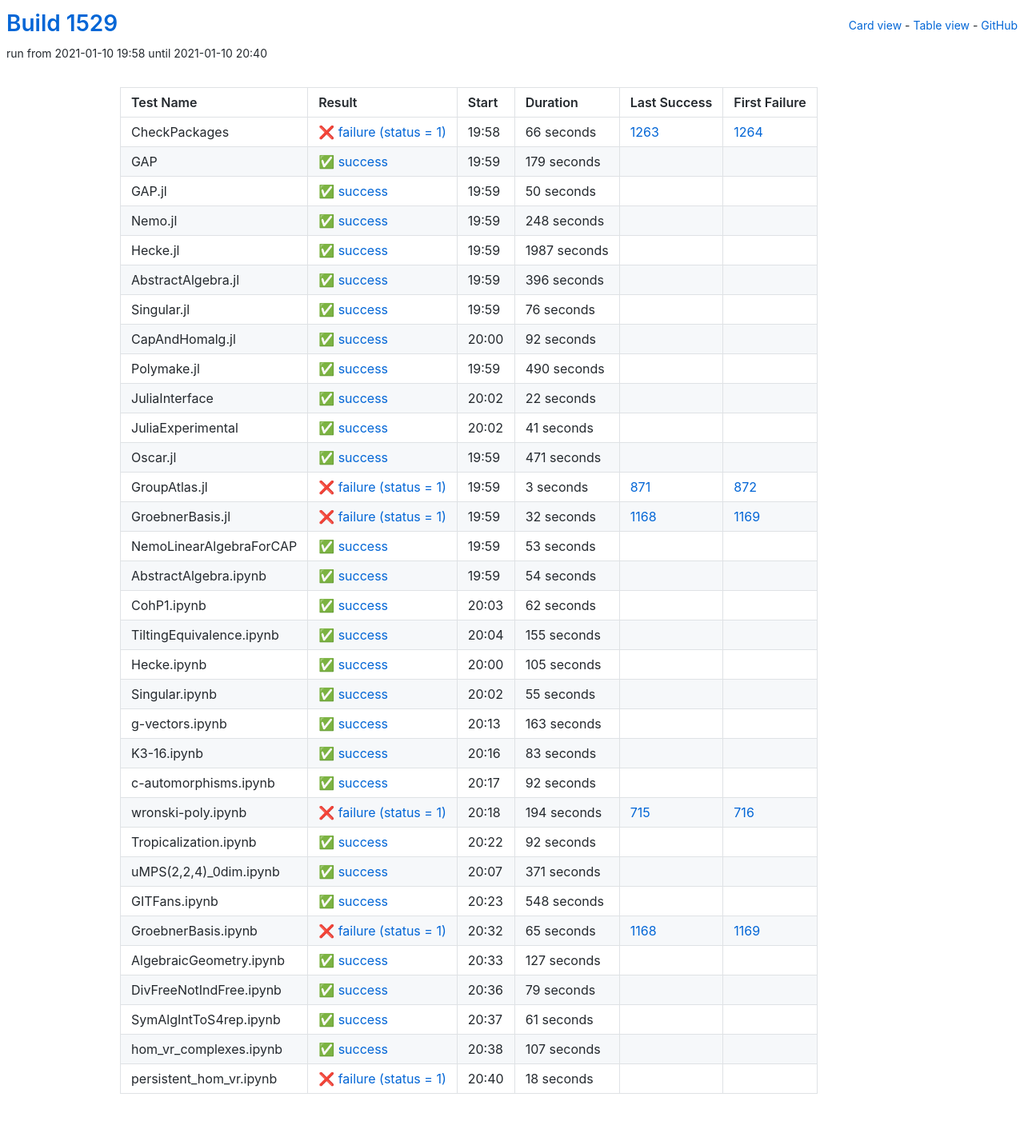
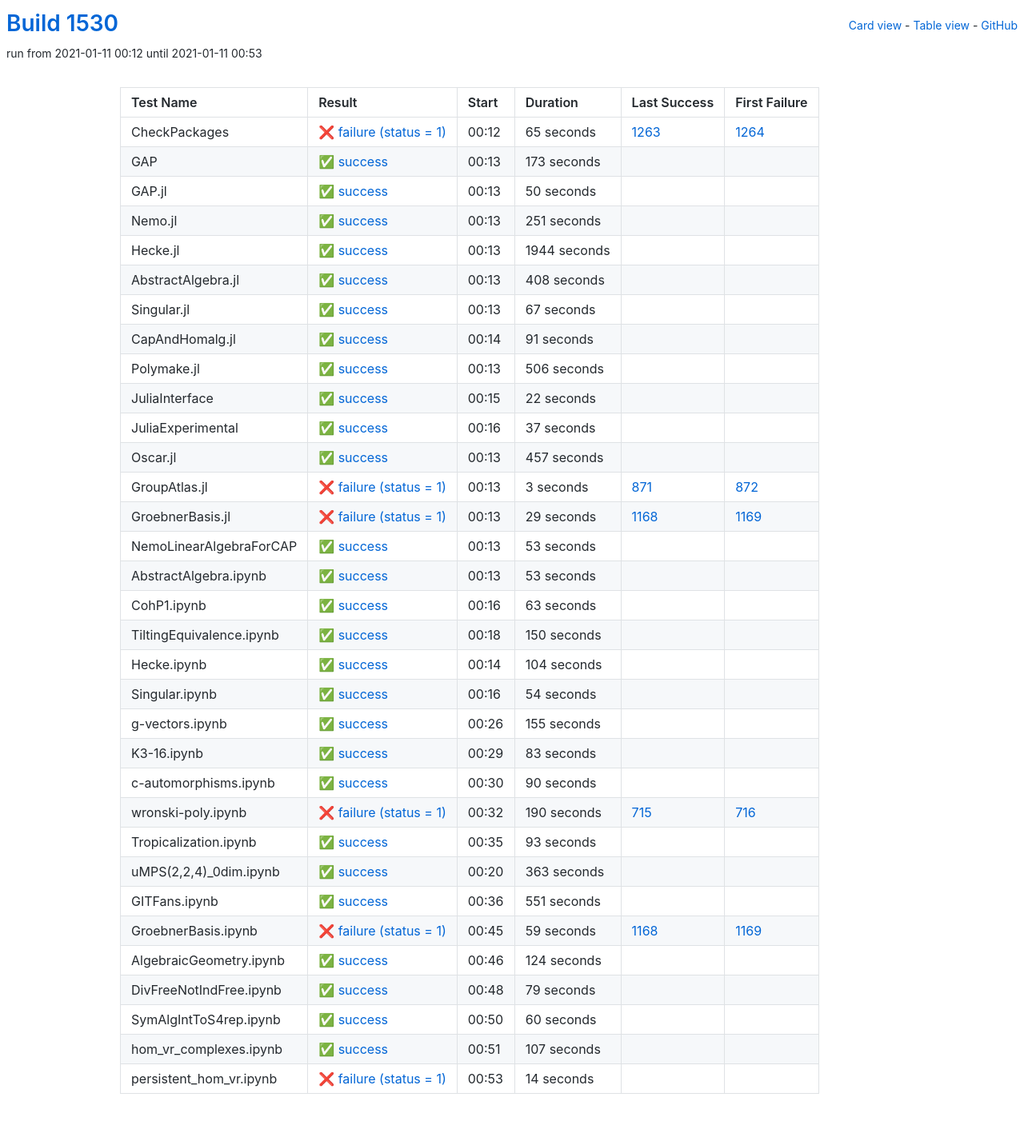
Before and after one commit to oscar-system/oscar-ci-status-stable, a Jekyll site: the page built from table.html, in a window 1280 px wide. Shown: the whole page at 80% size. Built offline with Jekyll 4.4.1, drawn with Linux system fonts in a browser that asks for light colours.

Commit message:
Build #1530

```diff
--- a/_data/ci.yml
+++ b/_data/ci.yml
@@ -1,6 +1,6 @@
 ---
-build: 1529
-build_url: https://oscarci.mathematik.uni-kl.de/job/oscar-stable/1529/
+build: 1530
+build_url: https://oscarci.mathematik.uni-kl.de/job/oscar-stable/1530/
 job: oscar-stable
 organization: oscar-system
 repo: oscar-ci-status-stable
@@ -8,32 +8,32 @@ repourl: https://github.com/oscar-system/oscar-ci-status-stable
 tests:
 - name: CheckPackages
   id: checkpackages
-  log: https://oscarci.mathematik.uni-kl.de/job/oscar-stable/1529/artifact/logs/build-1529/CheckPackages.log
-  start: 2021-01-10 19:58
+  log: https://oscarci.mathematik.uni-kl.de/job/oscar-stable/1530/artifact/logs/build-1530/CheckPackages.log
+  start: 2021-01-11 00:12
   success: false
   exitcode: 1
   status: failure
-  duration: 66
+  duration: 65
   last_success: 1263
   last_success_url: https://oscarci.mathematik.uni-kl.de/job/oscar-stable/1263/
   first_failure: 1264
   first_failure_url: https://oscarci.mathematik.uni-kl.de/job/oscar-stable/1264/
 - name: GAP
   id: gap
-  log: https://oscarci.mathematik.uni-kl.de/job/oscar-stable/1529/artifact/logs/build-1529/GAP.log
-  start: 2021-01-10 19:59
+  log: https://oscarci.mathematik.uni-kl.de/job/oscar-stable/1530/artifact/logs/build-1530/GAP.log
+  start: 2021-01-11 00:13
   success: true
   exitcode: 0
   status: success
-  duration: 179
+  duration: 173
   last_success: false
   last_success_url:
   first_failure: false
   first_failure_url:
 - name: GAP.jl
   id: gap-jl
-  log: https://oscarci.mathematik.uni-kl.de/job/oscar-stable/1529/artifact/logs/build-1529/GAP.jl.log
-  start: 2021-01-10 19:59
+  log: https://oscarci.mathematik.uni-kl.de/job/oscar-stable/1530/artifact/logs/build-1530/GAP.jl.log
+  start: 2021-01-11 00:13
   success: true
   exitcode: 0
   status: success
@@ -44,80 +44,80 @@ tests:
   first_failure_url:
 - name: Nemo.jl
   id: nemo-jl
-  log: https://oscarci.mathematik.uni-kl.de/job/oscar-stable/1529/artifact/logs/build-1529/Nemo.jl.log
-  start: 2021-01-10 19:59
+  log: https://oscarci.mathematik.uni-kl.de/job/oscar-stable/1530/artifact/logs/build-1530/Nemo.jl.log
+  start: 2021-01-11 00:13
   success: true
   exitcode: 0
   status: success
-  duration: 248
+  duration: 251
   last_success: false
   last_success_url:
   first_failure: false
   first_failure_url:
 - name: Hecke.jl
   id: hecke-jl
-  log: https://oscarci.mathematik.uni-kl.de/job/oscar-stable/1529/artifact/logs/build-1529/Hecke.jl.log
-  start: 2021-01-10 19:59
+  log: https://oscarci.mathematik.uni-kl.de/job/oscar-stable/1530/artifact/logs/build-1530/Hecke.jl.log
+  start: 2021-01-11 00:13
   success: true
   exitcode: 0
   status: success
-  duration: 1987
+  duration: 1944
   last_success: false
   last_success_url:
   first_failure: false
   first_failure_url:
 - name: AbstractAlgebra.jl
   id: abstractalgebra-jl
-  log: https://oscarci.mathematik.uni-kl.de/job/oscar-stable/1529/artifact/logs/build-1529/AbstractAlgebra.jl.log
-  start: 2021-01-10 19:59
+  log: https://oscarci.mathematik.uni-kl.de/job/oscar-stable/1530/artifact/logs/build-1530/AbstractAlgebra.jl.log
+  start: 2021-01-11 00:13
   success: true
   exitcode: 0
   status: success
-  duration: 396
+  duration: 408
   last_success: false
   last_success_url:
   first_failure: false
   first_failure_url:
 - name: Singular.jl
   id: singular-jl
-  log: https://oscarci.mathematik.uni-kl.de/job/oscar-stable/1529/artifact/logs/build-1529/Singular.jl.log
-  start: 2021-01-10 19:59
+  log: https://oscarci.mathematik.uni-kl.de/job/oscar-stable/1530/artifact/logs/build-1530/Singular.jl.log
+  start: 2021-01-11 00:13
   success: true
   exitcode: 0
   status: success
-  duration: 76
+  duration: 67
   last_success: false
   last_success_url:
   first_failure: false
   first_failure_url:
 - name: CapAndHomalg.jl
   id: capandhomalg-jl
-  log: https://oscarci.mathematik.uni-kl.de/job/oscar-stable/1529/artifact/logs/build-1529/CapAndHomalg.jl.log
-  start: 2021-01-10 20:00
+  log: https://oscarci.mathematik.uni-kl.de/job/oscar-stable/1530/artifact/logs/build-1530/CapAndHomalg.jl.log
+  start: 2021-01-11 00:14
   success: true
   exitcode: 0
   status: success
-  duration: 92
+  duration: 91
   last_success: false
   last_success_url:
   first_failure: false
   first_failure_url:
 - name: Polymake.jl
   id: polymake-jl
-  log: https://oscarci.mathematik.uni-kl.de/job/oscar-stable/1529/artifact/logs/build-1529/Polymake.jl.log
-  start: 2021-01-10 19:59
+  log: https://oscarci.mathematik.uni-kl.de/job/oscar-stable/1530/artifact/logs/build-1530/Polymake.jl.log
+  start: 2021-01-11 00:13
   success: true
   exitcode: 0
   status: success
-  duration: 490
+  duration: 506
   last_success: false
   last_success_url:
   first_failure: false
   first_failure_url:
 - name: JuliaInterface
   id: juliainterface
-  log: https://oscarci.mathematik.uni-kl.de/job/oscar-stable/1529/artifact/logs/build-1529/JuliaInterface.log
-  start: 2021-01-10 20:02
+  log: https://oscarci.mathematik.uni-kl.de/job/oscar-stable/1530/artifact/logs/build-1530/JuliaInterface.log
+  start: 2021-01-11 00:15
   success: true
   exitcode: 0
   status: success
@@ -128,32 +128,32 @@ tests:
   first_failure_url:
 - name: JuliaExperimental
   id: juliaexperimental
-  log: https://oscarci.mathematik.uni-kl.de/job/oscar-stable/1529/artifact/logs/build-1529/JuliaExperimental.log
-  start: 2021-01-10 20:02
+  log: https://oscarci.mathematik.uni-kl.de/job/oscar-stable/1530/artifact/logs/build-1530/JuliaExperimental.log
+  start: 2021-01-11 00:16
   success: true
   exitcode: 0
   status: success
-  duration: 41
+  duration: 37
   last_success: false
   last_success_url:
   first_failure: false
   first_failure_url:
 - name: Oscar.jl
   id: oscar-jl
-  log: https://oscarci.mathematik.uni-kl.de/job/oscar-stable/1529/artifact/logs/build-1529/Oscar.jl.log
-  start: 2021-01-10 19:59
+  log: https://oscarci.mathematik.uni-kl.de/job/oscar-stable/1530/artifact/logs/build-1530/Oscar.jl.log
+  start: 2021-01-11 00:13
   success: true
   exitcode: 0
   status: success
-  duration: 471
+  duration: 457
   last_success: false
   last_success_url:
   first_failure: false
   first_failure_url:
 - name: GroupAtlas.jl
   id: groupatlas-jl
-  log: https://oscarci.mathematik.uni-kl.de/job/oscar-stable/1529/artifact/logs/build-1529/GroupAtlas.jl.log
-  start: 2021-01-10 19:59
+  log: https://oscarci.mathematik.uni-kl.de/job/oscar-stable/1530/artifact/logs/build-1530/GroupAtlas.jl.log
+  start: 2021-01-11 00:13
   success: false
   exitcode: 1
   status: failure
@@ -164,20 +164,20 @@ tests:
   first_failure_url: https://oscarci.mathematik.uni-kl.de/job/oscar-stable/872/
 - name: GroebnerBasis.jl
   id: groebnerbasis-jl
-  log: https://oscarci.mathematik.uni-kl.de/job/oscar-stable/1529/artifact/logs/build-1529/GroebnerBasis.jl.log
-  start: 2021-01-10 19:59
+  log: https://oscarci.mathematik.uni-kl.de/job/oscar-stable/1530/artifact/logs/build-1530/GroebnerBasis.jl.log
+  start: 2021-01-11 00:13
   success: false
   exitcode: 1
   status: failure
-  duration: 32
+  duration: 29
   last_success: 1168
   last_success_url: https://oscarci.mathematik.uni-kl.de/job/oscar-stable/1168/
   first_failure: 1169
   first_failure_url: https://oscarci.mathematik.uni-kl.de/job/oscar-stable/1169/
 - name: NemoLinearAlgebraForCAP
   id: nemolinearalgebraforcap
-  log: https://oscarci.mathematik.uni-kl.de/job/oscar-stable/1529/artifact/logs/build-1529/NemoLinearAlgebraForCAP.log
-  start: 2021-01-10 19:59
+  log: https://oscarci.mathematik.uni-kl.de/job/oscar-stable/1530/artifact/logs/build-1530/NemoLinearAlgebraForCAP.log
+  start: 2021-01-11 00:13
   success: true
   exitcode: 0
   status: success
@@ -188,8 +188,56 @@ tests:
   first_failure_url:
 - name: AbstractAlgebra.ipynb
   id: abstractalgebra-ipynb
-  log: https://oscarci.mathematik.uni-kl.de/job/oscar-stable/1529/artifact/logs/build-1529/AbstractAlgebra.ipynb.log
-  start: 2021-01-10 19:59
+  log: https://oscarci.mathematik.uni-kl.de/job/oscar-stable/1530/artifact/logs/build-1530/AbstractAlgebra.ipynb.log
+  start: 2021-01-11 00:13
+  success: true
+  exitcode: 0
+  status: success
+  duration: 53
+  last_success: false
+  last_success_url:
+  first_failure: false
+  first_failure_url:
+- name: CohP1.ipynb
+  id: cohp1-ipynb
+  log: https://oscarci.mathematik.uni-kl.de/job/oscar-stable/1530/artifact/logs/build-1530/CohP1.ipynb.log
+  start: 2021-01-11 00:16
+  success: true
+  exitcode: 0
+  status: success
+  duration: 63
+  last_success: false
+  last_success_url:
+  first_failure: false
+  first_failure_url:
+- name: TiltingEquivalence.ipynb
+  id: tiltingequivalence-ipynb
+  log: https://oscarci.mathematik.uni-kl.de/job/oscar-stable/1530/artifact/logs/build-1530/TiltingEquivalence.ipynb.log
+  start: 2021-01-11 00:18
+  success: true
+  exitcode: 0
+  status: success
+  duration: 150
+  last_success: false
+  last_success_url:
+  first_failure: false
+  first_failure_url:
+- name: Hecke.ipynb
+  id: hecke-ipynb
+  log: https://oscarci.mathematik.uni-kl.de/job/oscar-stable/1530/artifact/logs/build-1530/Hecke.ipynb.log
+  start: 2021-01-11 00:14
+  success: true
+  exitcode: 0
+  status: success
+  duration: 104
+  last_success: false
+  last_success_url:
+  first_failure: false
+  first_failure_url:
+- name: Singular.ipynb
+  id: singular-ipynb
+  log: https://oscarci.mathematik.uni-kl.de/job/oscar-stable/1530/artifact/logs/build-1530/Singular.ipynb.log
+  start: 2021-01-11 00:16
   success: true
   exitcode: 0
   status: success
@@ -198,22 +246,10 @@ tests:
   last_success_url:
   first_failure: false
   first_failure_url:
-- name: CohP1.ipynb
-  id: cohp1-ipynb
-  log: https://oscarci.mathematik.uni-kl.de/job/oscar-stable/1529/artifact/logs/build-1529/CohP1.ipynb.log
-  start: 2021-01-10 20:03
-  success: true
-  exitcode: 0
-  status: success
-  duration: 62
-  last_success: false
-  last_success_url:
-  first_failure: false
-  first_failure_url:
-- name: TiltingEquivalence.ipynb
-  id: tiltingequivalence-ipynb
-  log: https://oscarci.mathematik.uni-kl.de/job/oscar-stable/1529/artifact/logs/build-1529/TiltingEquivalence.ipynb.log
-  start: 2021-01-10 20:04
+- name: g-vectors.ipynb
+  id: g-vectors-ipynb
+  log: https://oscarci.mathematik.uni-kl.de/job/oscar-stable/1530/artifact/logs/build-1530/g-vectors.ipynb.log
+  start: 2021-01-11 00:26
   success: true
   exitcode: 0
   status: success
@@ -222,46 +258,10 @@ tests:
   last_success_url:
   first_failure: false
   first_failure_url:
-- name: Hecke.ipynb
-  id: hecke-ipynb
-  log: https://oscarci.mathematik.uni-kl.de/job/oscar-stable/1529/artifact/logs/build-1529/Hecke.ipynb.log
-  start: 2021-01-10 20:00
-  success: true
-  exitcode: 0
-  status: success
-  duration: 105
-  last_success: false
-  last_success_url:
-  first_failure: false
-  first_failure_url:
-- name: Singular.ipynb
-  id: singular-ipynb
-  log: https://oscarci.mathematik.uni-kl.de/job/oscar-stable/1529/artifact/logs/build-1529/Singular.ipynb.log
-  start: 2021-01-10 20:02
-  success: true
-  exitcode: 0
-  status: success
-  duration: 55
-  last_success: false
-  last_success_url:
-  first_failure: false
-  first_failure_url:
-- name: g-vectors.ipynb
-  id: g-vectors-ipynb
-  log: https://oscarci.mathematik.uni-kl.de/job/oscar-stable/1529/artifact/logs/build-1529/g-vectors.ipynb.log
-  start: 2021-01-10 20:13
-  success: true
-  exitcode: 0
-  status: success
-  duration: 163
-  last_success: false
-  last_success_url:
-  first_failure: false
-  first_failure_url:
 - name: K3-16.ipynb
   id: k3-16-ipynb
-  log: https://oscarci.mathematik.uni-kl.de/job/oscar-stable/1529/artifact/logs/build-1529/K3-16.ipynb.log
-  start: 2021-01-10 20:16
+  log: https://oscarci.mathematik.uni-kl.de/job/oscar-stable/1530/artifact/logs/build-1530/K3-16.ipynb.log
+  start: 2021-01-11 00:29
   success: true
   exitcode: 0
   status: success
@@ -272,92 +272,92 @@ tests:
   first_failure_url:
 - name: c-automorphisms.ipynb
   id: c-automorphisms-ipynb
-  log: https://oscarci.mathematik.uni-kl.de/job/oscar-stable/1529/artifact/logs/build-1529/c-automorphisms.ipynb.log
-  start: 2021-01-10 20:17
+  log: https://oscarci.mathematik.uni-kl.de/job/oscar-stable/1530/artifact/logs/build-1530/c-automorphisms.ipynb.log
+  start: 2021-01-11 00:30
   success: true
   exitcode: 0
   status: success
-  duration: 92
+  duration: 90
   last_success: false
   last_success_url:
   first_failure: false
   first_failure_url:
 - name: wronski-poly.ipynb
   id: wronski-poly-ipynb
-  log: https://oscarci.mathematik.uni-kl.de/job/oscar-stable/1529/artifact/logs/build-1529/wronski-poly.ipynb.log
-  start: 2021-01-10 20:18
+  log: https://oscarci.mathematik.uni-kl.de/job/oscar-stable/1530/artifact/logs/build-1530/wronski-poly.ipynb.log
+  start: 2021-01-11 00:32
   success: false
   exitcode: 1
   status: failure
-  duration: 194
+  duration: 190
   last_success: 715
   last_success_url: https://oscarci.mathematik.uni-kl.de/job/oscar-stable/715/
   first_failure: 716
   first_failure_url: https://oscarci.mathematik.uni-kl.de/job/oscar-stable/716/
 - name: Tropicalization.ipynb
   id: tropicalization-ipynb
-  log: https://oscarci.mathematik.uni-kl.de/job/oscar-stable/1529/artifact/logs/build-1529/Tropicalization.ipynb.log
-  start: 2021-01-10 20:22
+  log: https://oscarci.mathematik.uni-kl.de/job/oscar-stable/1530/artifact/logs/build-1530/Tropicalization.ipynb.log
+  start: 2021-01-11 00:35
   success: true
   exitcode: 0
   status: success
-  duration: 92
+  duration: 93
   last_success: false
   last_success_url:
   first_failure: false
   first_failure_url:
 - name: uMPS(2,2,4)_0dim.ipynb
   id: umps-2-2-4-0dim-ipynb
-  log: https://oscarci.mathematik.uni-kl.de/job/oscar-stable/1529/artifact/logs/build-1529/uMPS-2-2-4-_0dim.ipynb.log
-  start: 2021-01-10 20:07
+  log: https://oscarci.mathematik.uni-kl.de/job/oscar-stable/1530/artifact/logs/build-1530/uMPS-2-2-4-_0dim.ipynb.log
+  start: 2021-01-11 00:20
   success: true
   exitcode: 0
   status: success
-  duration: 371
+  duration: 363
   last_success: false
   last_success_url:
   first_failure: false
   first_failure_url:
 - name: GITFans.ipynb
   id: gitfans-ipynb
-  log: https://oscarci.mathematik.uni-kl.de/job/oscar-stable/1529/artifact/logs/build-1529/GITFans.ipynb.log
-  start: 2021-01-10 20:23
+  log: https://oscarci.mathematik.uni-kl.de/job/oscar-stable/1530/artifact/logs/build-1530/GITFans.ipynb.log
+  start: 2021-01-11 00:36
   success: true
   exitcode: 0
   status: success
-  duration: 548
+  duration: 551
   last_success: false
   last_success_url:
   first_failure: false
   first_failure_url:
 - name: GroebnerBasis.ipynb
   id: groebnerbasis-ipynb
-  log: https://oscarci.mathematik.uni-kl.de/job/oscar-stable/1529/artifact/logs/build-1529/GroebnerBasis.ipynb.log
-  start: 2021-01-10 20:32
+  log: https://oscarci.mathematik.uni-kl.de/job/oscar-stable/1530/artifact/logs/build-1530/GroebnerBasis.ipynb.log
+  start: 2021-01-11 00:45
   success: false
   exitcode: 1
   status: failure
-  duration: 65
+  duration: 59
   last_success: 1168
   last_success_url: https://oscarci.mathematik.uni-kl.de/job/oscar-stable/1168/
   first_failure: 1169
   first_failure_url: https://oscarci.mathematik.uni-kl.de/job/oscar-stable/1169/
 - name: AlgebraicGeometry.ipynb
   id: algebraicgeometry-ipynb
-  log: https://oscarci.mathematik.uni-kl.de/job/oscar-stable/1529/artifact/logs/build-1529/AlgebraicGeometry.ipynb.log
-  start: 2021-01-10 20:33
+  log: https://oscarci.mathematik.uni-kl.de/job/oscar-stable/1530/artifact/logs/build-1530/AlgebraicGeometry.ipynb.log
+  start: 2021-01-11 00:46
   success: true
   exitcode: 0
   status: success
-  duration: 127
+  duration: 124
   last_success: false
   last_success_url:
   first_failure: false
   first_failure_url:
 - name: DivFreeNotIndFree.ipynb
   id: divfreenotindfree-ipynb
-  log: https://oscarci.mathematik.uni-kl.de/job/oscar-stable/1529/artifact/logs/build-1529/DivFreeNotIndFree.ipynb.log
-  start: 2021-01-10 20:36
+  log: https://oscarci.mathematik.uni-kl.de/job/oscar-stable/1530/artifact/logs/build-1530/DivFreeNotIndFree.ipynb.log
+  start: 2021-01-11 00:48
   success: true
   exitcode: 0
   status: success
@@ -368,20 +368,20 @@ tests:
   first_failure_url:
 - name: SymAlgIntToS4rep.ipynb
   id: symalginttos4rep-ipynb
-  log: https://oscarci.mathematik.uni-kl.de/job/oscar-stable/1529/artifact/logs/build-1529/SymAlgIntToS4rep.ipynb.log
-  start: 2021-01-10 20:37
+  log: https://oscarci.mathematik.uni-kl.de/job/oscar-stable/1530/artifact/logs/build-1530/SymAlgIntToS4rep.ipynb.log
+  start: 2021-01-11 00:50
   success: true
   exitcode: 0
   status: success
-  duration: 61
+  duration: 60
   last_success: false
   last_success_url:
   first_failure: false
   first_failure_url:
 - name: hom_vr_complexes.ipynb
   id: hom-vr-complexes-ipynb
-  log: https://oscarci.mathematik.uni-kl.de/job/oscar-stable/1529/artifact/logs/build-1529/hom_vr_complexes.ipynb.log
-  start: 2021-01-10 20:38
+  log: https://oscarci.mathematik.uni-kl.de/job/oscar-stable/1530/artifact/logs/build-1530/hom_vr_complexes.ipynb.log
+  start: 2021-01-11 00:51
   success: true
   exitcode: 0
   status: success
@@ -392,12 +392,12 @@ tests:
   first_failure_url:
 - name: persistent_hom_vr.ipynb
   id: persistent-hom-vr-ipynb
-  log: https://oscarci.mathematik.uni-kl.de/job/oscar-stable/1529/artifact/logs/build-1529/persistent_hom_vr.ipynb.log
-  start: 2021-01-10 20:40
+  log: https://oscarci.mathematik.uni-kl.de/job/oscar-stable/1530/artifact/logs/build-1530/persistent_hom_vr.ipynb.log
+  start: 2021-01-11 00:53
   success: false
   exitcode: 1
   status: failure
-  duration: 18
+  duration: 14
   last_success: false
   last_success_url:
   first_failure: false
```
Also changed, not shown: README.md.
